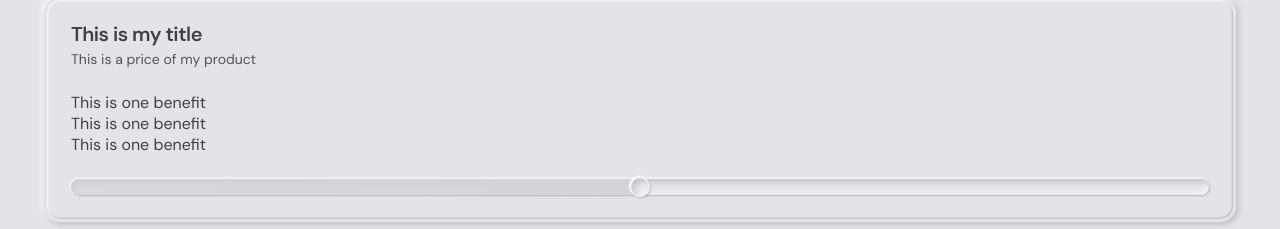
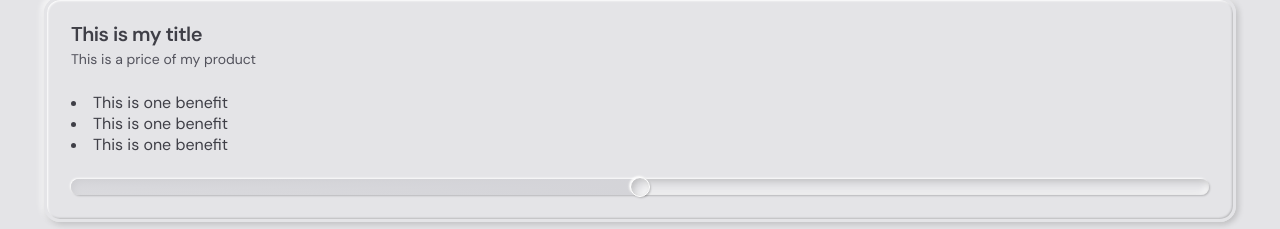
Before and after one commit to r2-h/artharexian-ui, a Vue app: page / in a window 1280 px wide. Shown: the part 146-375 px from the top of the page. Built offline with nearby package versions, Linux system fonts and the light colour scheme.

Commit message:
fix: InputBase, CardContent

```diff
--- a/cli/index.mjs
+++ b/cli/index.mjs
@@ -8,7 +8,6 @@
 import { fetchFile, fetchJSON } from './utils/fetch.js'
 import { colors, error, info, log, success } from './utils/logger.js'
 
-// GitHub repository info
 const GITHUB_REPO = 'r2-h/artharexian-ui'
 const GITHUB_RAW = `https://raw.githubusercontent.com/${GITHUB_REPO}/main`
 
@@ -114,8 +113,6 @@
 
   await downloadStyles(stylesDir, tag)
   showDependencies(entry)
-
-  success(`${name} added successfully`)
 
   if (entry.imports) {
     log(`\n${colors.bold}Usage:${colors.reset}`)
--- a/package.json
+++ b/package.json
@@ -1,7 +1,7 @@
 {
   "name": "rxn-ui",
   "description": "Vue 3 UI component library",
-  "version": "0.5.3",
+  "version": "0.5.4",
   "license": "MIT",
   "private": false,
   "type": "module",
--- a/src/components/card-base/CardContent.vue
+++ b/src/components/card-base/CardContent.vue
@@ -1,9 +1,11 @@
 <script lang="ts" setup>
-withDefaults(defineProps<{ as?: 'div' | 'section' | 'ul' | 'main' | 'ol' }>(), { as: 'main' })
+withDefaults(defineProps<{ is?: 'div' | 'section' | 'ul' | 'main' | 'ol' | 'form' }>(), {
+  is: 'main',
+})
 </script>
 
 <template>
-  <component :is="as" class="content">
+  <component :is class="content">
     <slot />
   </component>
 </template>
--- a/src/components/input-base/InputBase.vue
+++ b/src/components/input-base/InputBase.vue
@@ -53,7 +53,6 @@
 }
 
 .error-info {
-  font-size: 0.8rem;
   color: var(--color-danger);
   margin-top: 0.4rem;
 }
```
